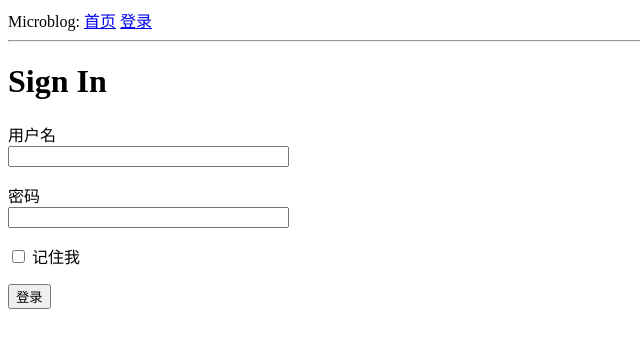
After one commit to ShaoLay/Flask_Blog, a Flask app: page /login in a window 1280 px wide. The commit adds this page. Shown: the top 348 px of the page, without its empty margins (0-640 px from the left). Run offline with Flask 2, Linux system fonts and the light colour scheme.

Commit message:
首页 + 输入用户名密码前后端实现

```diff
--- /dev/null
+++ b/app/forms.py
@@ -0,0 +1,10 @@
+from flask_wtf import FlaskForm
+from wtforms import StringField, PasswordField, BooleanField, SubmitField
+from wtforms.validators import DataRequired
+
+
+class LoginForm(FlaskForm):
+    username = StringField('用户名', validators=[DataRequired()])
+    password = PasswordField('密码', validators=[DataRequired()])
+    remember_me = BooleanField('记住我')
+    submit = SubmitField('登录')
--- a/app/templates/base.html
+++ b/app/templates/base.html
@@ -1,14 +1,27 @@
 <html>
     <head>
         {% if title %}
-    <title>{{title}} - microblog</title>
+        <title>{{ title }} - 麦田里的守望者</title>
         {% else %}
-    <title>microblog</title>
+        <title>欢迎你，麦田里的守望者</title>
         {% endif %}
     </head>
     <body>
-    <div>Microblog: <a href="/index">Home</a></div>
+        <div>
+            Microblog:
+            <a href="{{ url_for('index') }}">首页</a>
+            <a href="{{ url_for('login') }}">登录</a>
+        </div>
         <hr>
+        {% with messages = get_flashed_messages() %}
+        {% if messages %}
+        <ul>
+            {% for message in messages %}
+            <li>{{ message }}</li>
+            {% endfor %}
+        </ul>
+        {% endif %}
+        {% endwith %}
         {% block content %}{% endblock %}
     </body>
 </html>
--- a/app/templates/index.html
+++ b/app/templates/index.html
@@ -1,7 +1,7 @@
 {% extends "base.html" %}
 
 {% block content %}
-    <h1>Hi, {{ user.nickname }}!</h1>
+    <h1>你好, {{ user.username }}!</h1>
     {% for post in posts %}
     <div><p>{{ post.author.username }} says: <b>{{ post.body }}</b></p></div>
     {% endfor %}
--- /dev/null
+++ b/app/templates/login.html
@@ -0,0 +1,24 @@
+{% extends "base.html" %}
+
+{% block content %}
+    <h1>Sign In</h1>
+    <form action="" method="post" novalidate>
+        {{ form.hidden_tag() }}
+        <p>
+            {{ form.username.label }}<br>
+            {{ form.username(size=32) }}<br>
+            {% for error in form.username.errors %}
+            <span style="color: red;">[{{ error }}]</span>
+            {% endfor %}
+        </p>
+        <p>
+            {{ form.password.label }}<br>
+            {{ form.password(size=32) }}<br>
+            {% for error in form.password.errors %}
+            <span style="color: red;">[{{ error }}]</span>
+            {% endfor %}
+        </p>
+        <p>{{ form.remember_me() }} {{ form.remember_me.label }}</p>
+        <p>{{ form.submit() }}</p>
+    </form>
+{% endblock %}
--- a/app/views.py
+++ b/app/views.py
@@ -1,22 +1,32 @@
 from app import app
-from flask import render_template
+from flask import render_template, flash, redirect, url_for
 
+from app.forms import LoginForm
+
+
+# app.config['SECRET_KEY'] = '12345678'
 
 @app.route('/')
 @app.route('/index')
 def index():
-    user = {'nickname':"Miguel"}
+    user = {'username':"守望者"}
     posts = [
         {
-            'author':{'nickname':'John'},
-            'body':'Beautiful day in Portland!'
+            'author':{'username':'王小波'},
+            'body':'我爱破鞋！'
         },
         {
-            'author':{'nickname':'Susan'},
+            'author':{'username':'Susan'},
             'body':'The Avengers movie was so cool!'
         }
     ]
-    return render_template("index.html",
-                           title = 'Home',
-                           user = user,
-                           posts = posts)
+    return render_template("index.html", title = '首页',user = user,posts = posts)
+
+@app.route('/login', methods=['GET','POST'])
+def login():
+    form = LoginForm()
+    if form.validate_on_submit():
+        # flash('Login request for OpenId="') + form.openid.data + '", remember_me=' + str(form.remember_me.data)
+        flash('你好！ {}'.format( form.username.data ))
+        return redirect(url_for('index'))
+    return render_template('login.html',title='登录',form = form)
--- a/run.py
+++ b/run.py
@@ -1,4 +1,6 @@
 from app import app
 
 
+
+app.config['SECRET_KEY'] = '12345678'
 app.run(debug = True)
```
Also changed, not shown: config.py (+10 -3 lines). Lines whose indentation alone changed are shown as unchanged.
